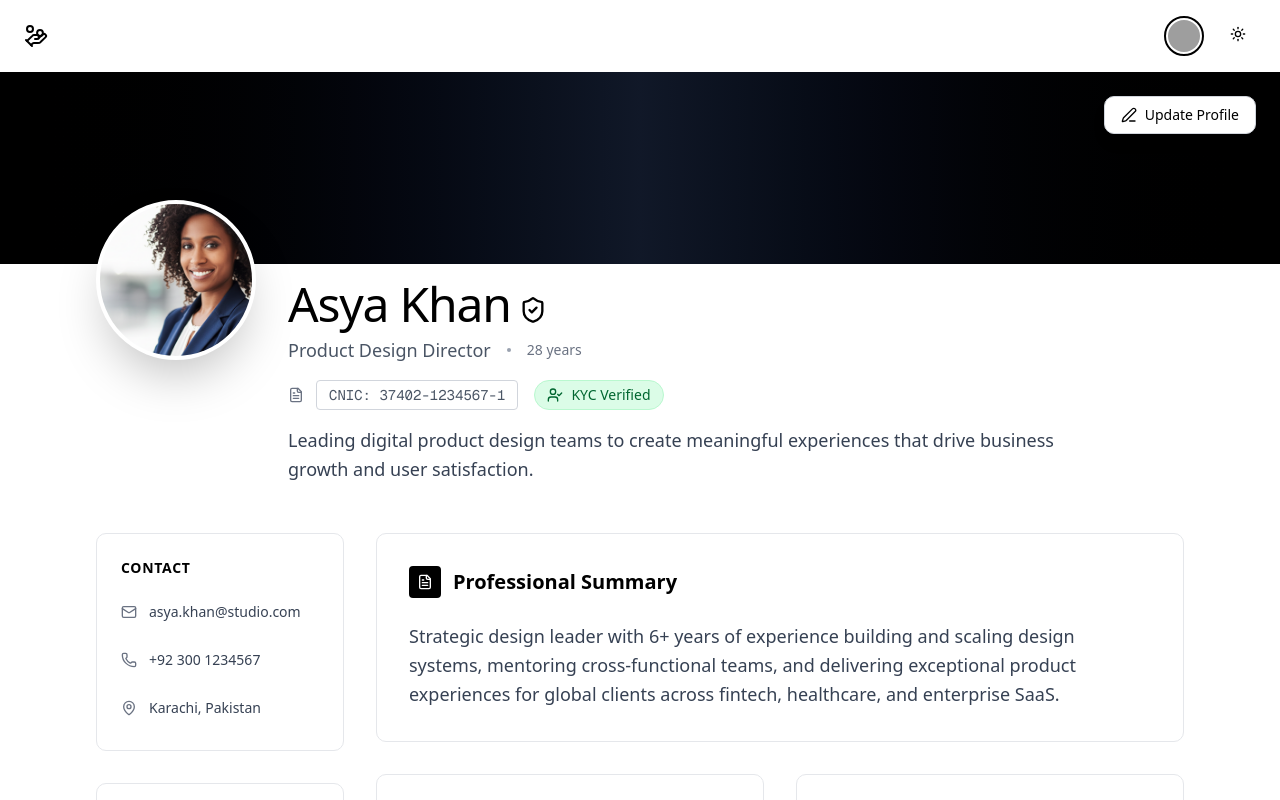
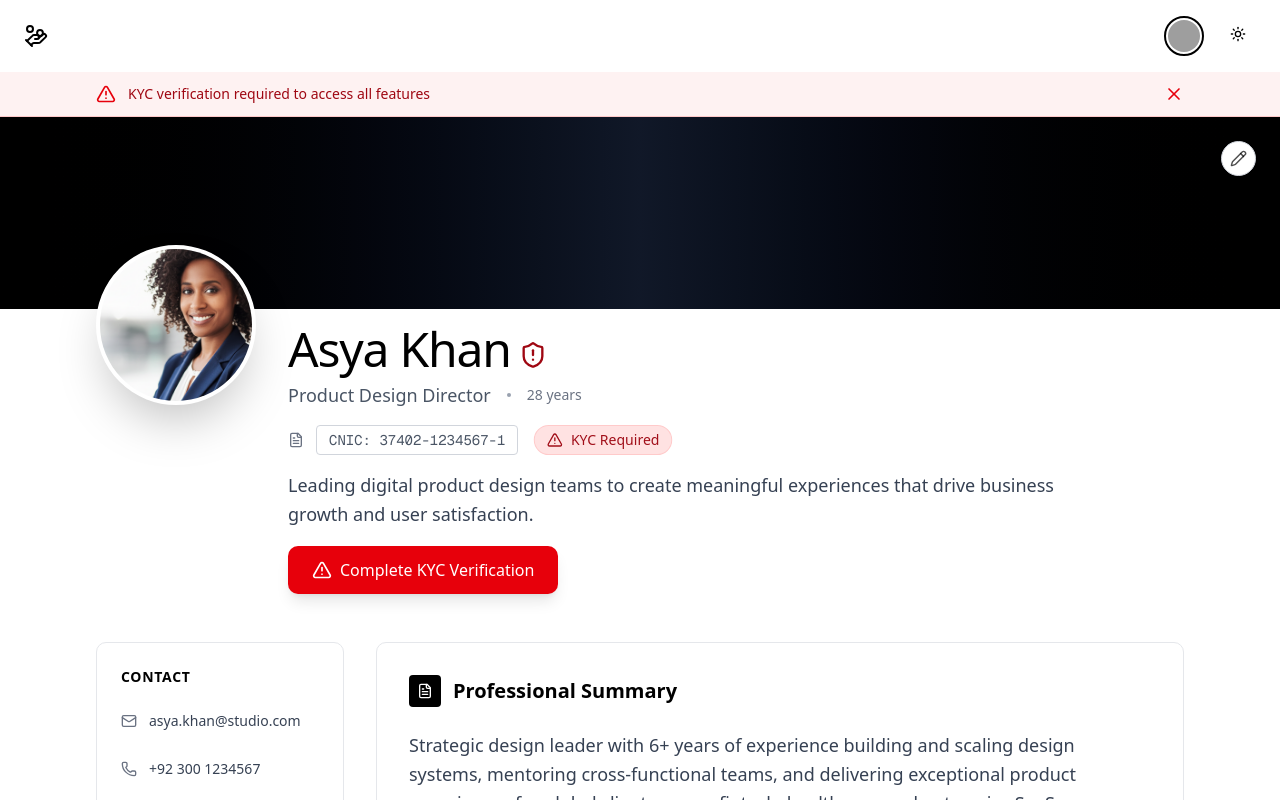
Before and after one commit to Husnain0120/audaari_app, a Next.js app: page /profile in a window 1280 px wide. Shown: the top 800 px of the page. Built offline with nearby package versions, Linux system fonts and the light colour scheme; grey boxes are pictures that could not be loaded.

Commit message:
feat: update ProfessionalProfilePage and Navbar with improved UI elements and KYC status

```diff
--- a/src/app/profile/page.jsx
+++ b/src/app/profile/page.jsx
@@ -8,15 +8,16 @@ import {
   Building,
   Calendar,
   CheckCircle2,
-  Edit3,
   FileText,
   Mail,
   MapPin,
+  Pencil,
   Phone,
   ShieldAlert,
   ShieldCheck,
   Target,
   UserCheck,
+  X,
 } from 'lucide-react';
 import { useEffect, useState } from 'react';
 
@@ -30,7 +31,7 @@ const userData = {
   address: 'Karachi, Pakistan',
   nationalId: '37402-1234567-1',
   isVerified: true,
-  kycVerified: true, // KYC status
+  kycVerified: false, // KYC status
   business: 'Khan Creative Studio',
   work: 'Senior Product Designer',
   bannerImage: '/professional-banner.png',
@@ -156,7 +157,7 @@ export default function ProfessionalProfilePage() {
                 onClick={() => setShowKYCAlert(false)}
                 className="text-red-600 dark:text-red-400 hover:text-red-800 dark:hover:text-red-200"
               >
-                ×
+                <X size={20} />
               </button>
             </div>
           </div>
@@ -173,13 +174,12 @@ export default function ProfessionalProfilePage() {
         {/* Update Profile Button */}
         <motion.button
           onClick={handleUpdateProfile}
-          className="absolute top-6 right-6 bg-white dark:bg-black text-black dark:text-white px-4 py-2 rounded-lg border border-gray-300 dark:border-gray-700 flex items-center gap-2 shadow-lg hover:shadow-xl transition-all"
+          className="absolute top-6 right-6 bg-white dark:bg-black/80 dark:hover:bg-black  dark:text-white px-2 py-2 shadow-2xl cursor-pointer rounded-full border border-gray-300 dark:border-gray-700 flex hover:bg-white/90 items-center gap-2  hover:shadow-xl transition-all text-black/70 hover:text-black"
           whileHover={{ scale: 1.05 }}
           whileTap={{ scale: 0.95 }}
           variants={itemVariants}
         >
-          <Edit3 className="w-4 h-4" />
-          <span className="text-sm font-medium">Update Profile</span>
+          <Pencil size={17} />
         </motion.button>
       </motion.div>
 
@@ -205,10 +205,11 @@ export default function ProfessionalProfilePage() {
             {/* Profile Info */}
             <div className="flex-1 space-y-4">
               <motion.div variants={itemVariants}>
+                {' '}
                 <h1 className="text-4xl flex lg:mt-20  lg:text-5xl font-light text-black dark:text-white tracking-tight">
                   {userData.name}
                   <motion.div
-                    className="ml-2 lg:mt-4   rounded-full   dark:border-white "
+                    className="ml-2 lg:mt-4   rounded-full   mt-2 dark:border-white "
                     initial={{ scale: 0, rotate: -190 }}
                     animate={{ scale: 1, rotate: 0 }}
                     transition={{ delay: 0.5, type: 'spring' }}
@@ -220,7 +221,6 @@ export default function ProfessionalProfilePage() {
                     )}
                   </motion.div>
                 </h1>
-
                 <div className="flex items-center gap-4 mt-2">
                   <p className="text-lg text-gray-600 dark:text-gray-400">
                     {userData.title}
--- a/src/components/Navbar.jsx
+++ b/src/components/Navbar.jsx
@@ -23,8 +23,9 @@ const Navbar = () => {
       </div>
 
       <div className="flex">
-        <div className="p-0.5 border-black rounded-full  mx-4 border-2 dark:border-white">
+        <div className="p-0.5 border-black rounded-full  mx-4 border-2 dark:border-white transition-transform transform hover:scale-110 duration-400">
           <Link href={'/profile'}>
+            {/* Fix applied: hover scale effect added instead of changing width/height */}
             <Avatar>
               <AvatarImage src="https://github.com/shadcn.png" />
               <AvatarFallback>CN</AvatarFallback>
```
